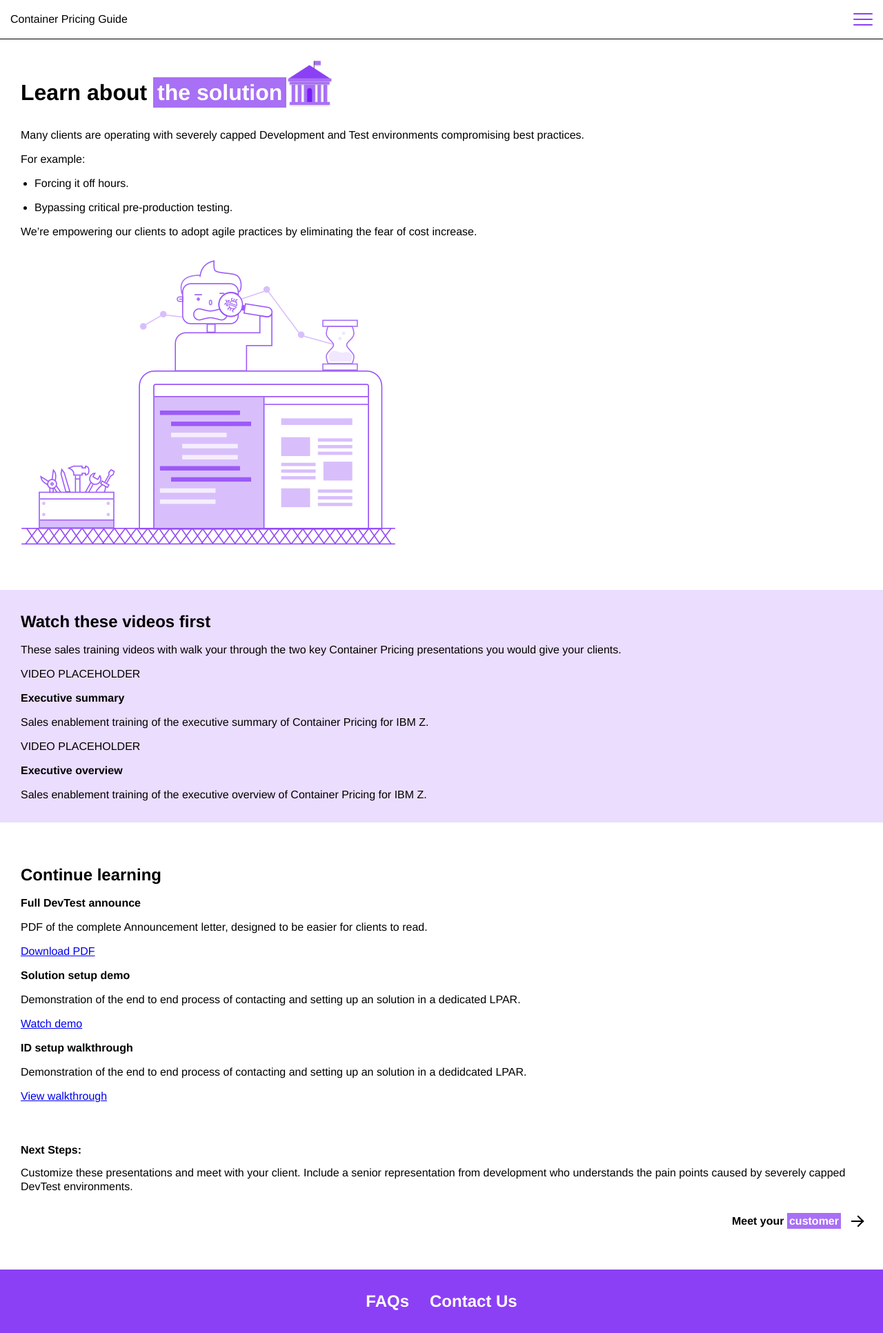
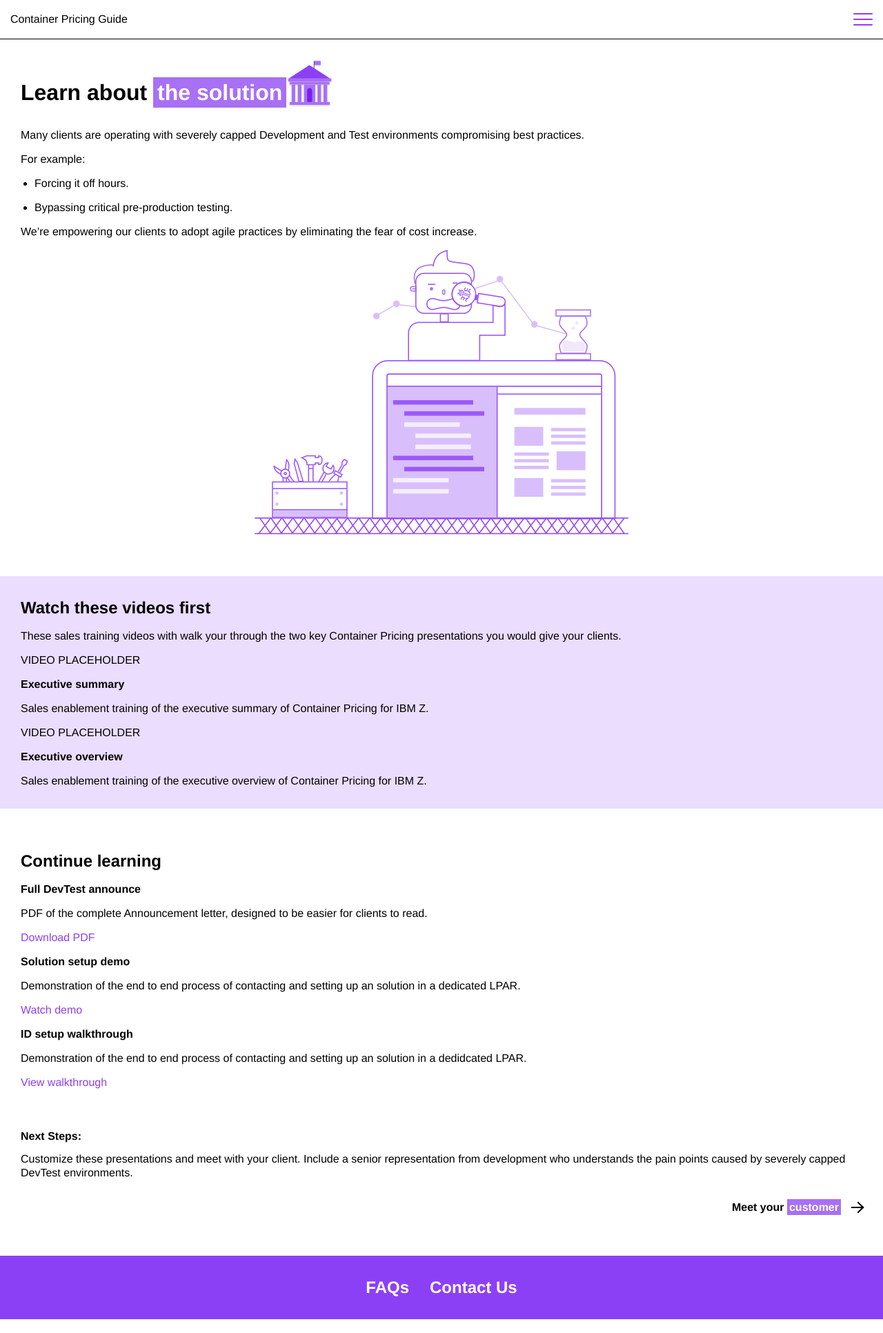
Before and after one commit to gvorbeck/container-pricing, a Jekyll site: the page built from pages/devtest-learn.md, in a window 1280 px wide. Shown: the whole page at 69% size. Built offline with Jekyll 4.4.1, drawn with Linux system fonts in a browser that asks for light colours.

Commit message:
solution step page styles

```diff
--- a/_sass/_solution-step.scss
+++ b/_sass/_solution-step.scss
@@ -34,6 +34,15 @@
                 background-color: $color--eb;
                 padding-top: 1.875rem;
                 padding-bottom: 1.875rem;
+            }
+
+            &.alert {
+                border: 0.125rem solid $color--8c;
+                color: $color--8c;
+                font-weight: bold;
+                margin-left: 1.875rem;
+                margin-right: 1.875rem;
+                padding: 0.9375rem;
             }
 
             &.outro {
--- a/assets/main.scss
+++ b/assets/main.scss
@@ -20,17 +20,22 @@
     font-weight: bold;
 }
 
+a {
+    text-decoration: none;
+    color: $color--8c;
+}
+
 
 // UNIVERSAL PAGE RULES
-.page__ {
+.page {
 
     // SITE HEADER
-    &header {
+    .page__header {
         padding: 0 0 1.875rem;
     }
 
     // SITE FOOTER
-    &footer {
+    .page__footer {
         background-color: $color--8c;
         padding: 1.875rem;
 
@@ -57,7 +62,7 @@
 
     .header {
 
-        &__nav-wrapper {
+        .header__nav-wrapper {
             position: relative;
         }
 
@@ -226,8 +231,10 @@
         @include button;
     }
 
-    img {
+    p img {
         max-width: 100%;
+        display: block;
+        margin: 0 auto;
     }
 }
 
--- a/pages/devtest-learn.md
+++ b/pages/devtest-learn.md
@@ -58,19 +58,19 @@
 
     PDF of the complete Announcement letter, designed to be easier for clients to read.
 
-    [Download PDF](https://www.google.com)
+    [Download PDF](https://www.google.com){: .document}
 
     #### Solution setup demo ####
 
     Demonstration of the end to end process of contacting and setting up an solution in a dedicated LPAR.
 
-    [Watch demo](https://www.google.com)
+    [Watch demo](https://www.google.com){: .video}
 
     #### ID setup walkthrough ####
 
     Demonstration of the end to end process of contacting and setting up an solution in a dedidcated LPAR.
 
-    [View walkthrough](https://www.google.com)
+    [View walkthrough](https://www.google.com){: .document}
 - type: outro
   title: "Next Steps:"
   text: |
```
Also changed, not shown: pages/devtest-meet.md (+3 -3 lines), assets/images/visual_frame.png (added).
